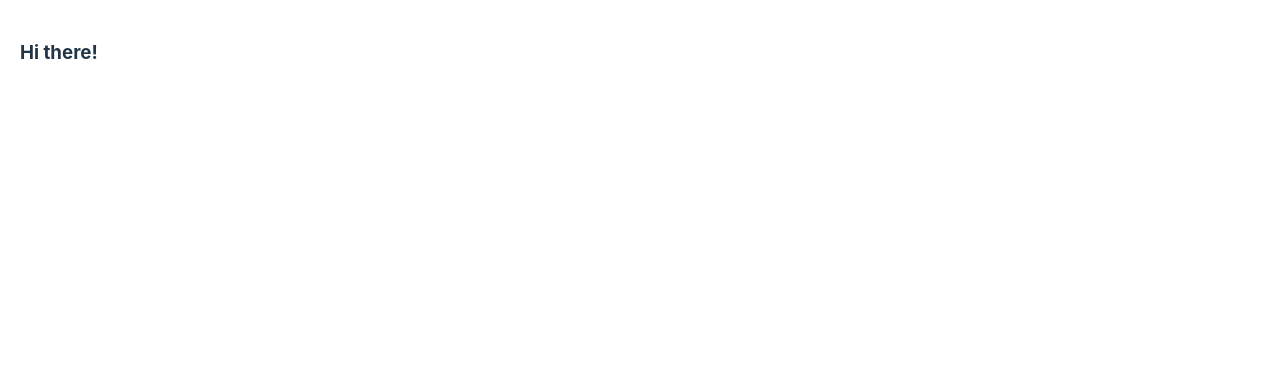
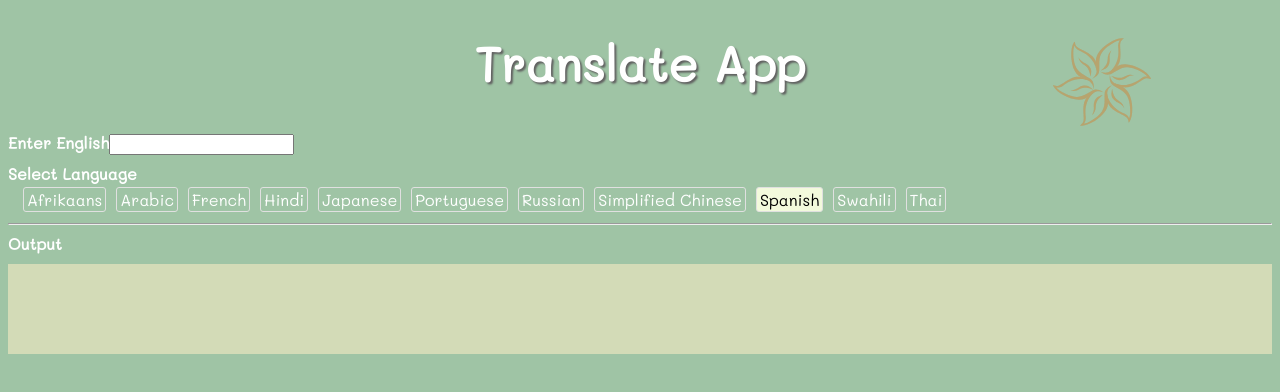
Before and after one commit to Mike-Makaryshyn/react-simple-translator, a React (Vite) app: page / in a window 1280 px wide. Shown: the top 392 px of the page. Built offline with nearby package versions, Linux system fonts and the light colour scheme.

Commit message:
Implement posting tranlation and display it

```diff
--- a/src/App.tsx
+++ b/src/App.tsx
@@ -1,12 +1,26 @@
-import React, { useState } from "react";
+import React, { ChangeEvent, useState } from "react";
 import Field from "./components/Filed";
 import Translate from "./components/Translate";
 import Languages from "./components/Languages";
 
 export default function App() {
+  const [language, setLanguage] = useState<string>("es");
+  const [text, setText] = useState<string>("");
+
+  function onFieldChange(text: string): void {
+    setText(text);
+  }
+
+  function onLanguageChange(lang: string): void {
+    setLanguage(lang);
+  }
+
   return (
     <div>
-      <h3>Hi there!</h3>
+      <Field value={text} onChange={onFieldChange} />
+      <Languages language={language} onLanguageChange={onLanguageChange} />
+      <hr/>
+      <Translate language={language} text={text} />
     </div>
   );
 }
--- a/src/components/Filed.tsx
+++ b/src/components/Filed.tsx
@@ -1,4 +1,3 @@
-import React from "react";
 import Flower from './svg/Flower';
 
 interface FlowerArgs {
--- a/src/components/Languages.tsx
+++ b/src/components/Languages.tsx
@@ -1,5 +1,3 @@
-import React from "react";
-
 interface LanguagesArgs {
    language: string,
    onLanguageChange: (value: string) => void
--- a/src/components/Translate.tsx
+++ b/src/components/Translate.tsx
@@ -1,4 +1,4 @@
-import React, { useEffect, useState } from "react";
+import { useEffect, useState } from "react";
 import axios from "axios";
 
 interface TranslateArgs {
@@ -54,6 +54,8 @@ const debounce = (fn: any) => {
   };
 };
 
+const API_KEY = 'paste_your_cloud_translation_key'
+
 const doTranslation = debounce(
   async (
     input: string,
@@ -63,7 +65,7 @@ const doTranslation = debounce(
   ) => {
     try {
       const { data } = await axios.post(
-        "https://translation.googleapis.com/language/translate/v2?key=AIzaSyCf0Xy0OnhxlduyEt3K8zP-sOuu-l_u6uA",
+        `https://translation.googleapis.com/language/translate/v2?key=${API_KEY}`,
         {
           q: input,
           target: languageCode,
--- a/src/components/svg/Flower.tsx
+++ b/src/components/svg/Flower.tsx
@@ -1,5 +1,3 @@
-import React from "react";
-
 interface FlowerArgs {
    fill: string,
    className: string
--- a/src/index.css
+++ b/src/index.css
@@ -1,69 +1,126 @@
-:root {
-  font-family: Inter, system-ui, Avenir, Helvetica, Arial, sans-serif;
-  line-height: 1.5;
-  font-weight: 400;
 
-  color-scheme: light dark;
-  color: rgba(255, 255, 255, 0.87);
-  background-color: #242424;
+@import url("https://fonts.googleapis.com/css2?family=Mali&display=swap");
 
-  font-synthesis: none;
-  text-rendering: optimizeLegibility;
-  -webkit-font-smoothing: antialiased;
-  -moz-osx-font-smoothing: grayscale;
-  -webkit-text-size-adjust: 100%;
+.container {
+  margin: 10px 20px;
 }
 
-a {
-  font-weight: 500;
-  color: #646cff;
-  text-decoration: inherit;
+svg {
+  display: block !important;
+  position: absolute;
+  right: 10%;
+  height: 100px;
+  width: 100px;
 }
-a:hover {
-  color: #535bf2;
+
+input {
+  margin: 8px 0;
+}
+
+label {
+  font-weight: 700;
+}
+
+.title {
+  margin-top: 10px;
+}
+
+.field h1 {
+  font-size: 48px;
+  font-weight: 900;
+  text-align: center;
+  text-shadow: 2px 2px 2px #616161;
+}
+
+html {
+  min-height: 100vh;
 }
 
 body {
-  margin: 0;
-  display: flex;
-  min-width: 320px;
   min-height: 100vh;
-  padding: 20px;
+  background-color: #9fc4a5;
+  font-family: "Mali", sans-serif;
+  color: white !important;
+}
+
+label,
+h1 {
+  color: white !important;
 }
 
 h1 {
-  font-size: 3.2em;
-  line-height: 1.1;
+  z-index: 20;
+  position: relative;
 }
 
-button {
-  border-radius: 8px;
-  border: 1px solid transparent;
-  padding: 0.6em 1.2em;
-  font-size: 1em;
-  font-weight: 500;
-  font-family: inherit;
-  background-color: #1a1a1a;
-  cursor: pointer;
-  transition: border-color 0.25s;
-}
-button:hover {
-  border-color: #646cff;
-}
-button:focus,
-button:focus-visible {
-  outline: 4px auto -webkit-focus-ring-color;
+.container {
+  margin: 0px;
+  padding: 10px 20px;
 }
 
-@media (prefers-color-scheme: light) {
-  :root {
-    color: #213547;
-    background-color: #ffffff;
-  }
-  a:hover {
-    color: #747bff;
-  }
-  button {
-    background-color: #f9f9f9;
-  }
+.opts {
+  display: flex;
+  flex-wrap: wrap;
+  margin-left: 10px;
 }
+
+.opt {
+  margin: 3px 5px;
+  border: 1px solid #e0e0e0;
+  border-radius: 3px;
+  padding: 1px 3px;
+  cursor: pointer;
+}
+
+.opt.selected {
+  background-color: #f3fadc;
+  color: black;
+}
+
+.wrapper {
+  position: relative;
+  z-index: 1;
+}
+
+.wrapper .flower-right {
+  position: absolute;
+  height: 100px;
+  top: 20px;
+  right: 0px;
+  z-index: 1;
+}
+
+.wrapper .flower-left {
+  position: absolute;
+  height: 100px;
+  left: 0px;
+  top: 20px;
+}
+
+.wrapper > div {
+  display: flex;
+  flex-direction: column;
+  justify-content: center;
+  padding-top: 10%;
+  z-index: 30;
+}
+
+.translate {
+  z-index: 20;
+  position: relative;
+}
+
+.translate h1 {
+  position: relative;
+  text-shadow: 2px 2px 2px #848484;
+  text-align: center;
+  background-color: #d3dbb7;
+  padding: 20px;
+  min-height: 50px;
+}
+
+.blob {
+  position: absolute;
+  z-index: 1;
+  top: 0px;
+}
```
